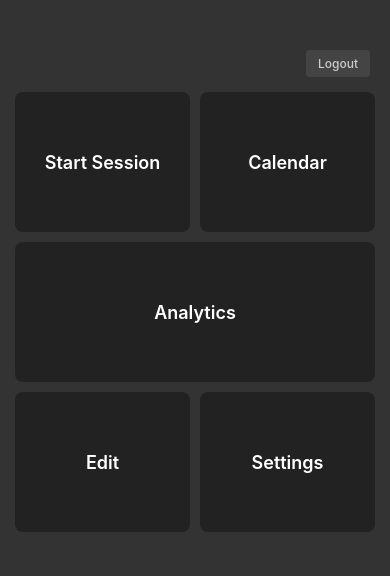
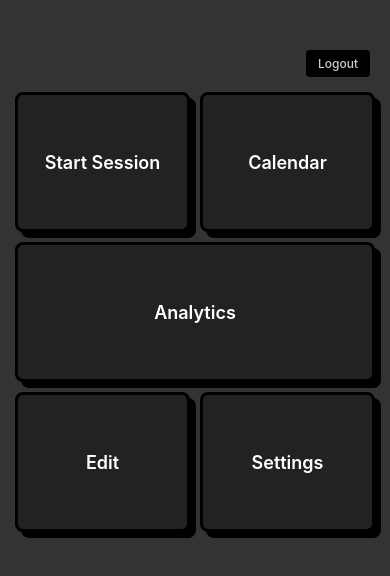
Before and after one commit to saska0/workoutapp, a React Native app in the folder workoutapp/: screen /Main in a window 390 px wide. Shown: the top 576 px of the page. Built offline with nearby package versions, Linux system fonts and the light colour scheme; no server answers.

Commit message:
Cool styles!

```diff
--- a/workoutapp/src/components/TileBlock.tsx
+++ b/workoutapp/src/components/TileBlock.tsx
@@ -1,33 +1,106 @@
-import { Pressable, Text, StyleSheet, ViewStyle } from 'react-native'
+import { Pressable, Text, StyleSheet, ViewStyle, Animated, View } from 'react-native'
+import { useRef } from 'react'
 import { colors, typography } from '../theme';
 
 type TileBlockProps = {
   title: string
   onPress: () => void
   style?: ViewStyle
+  tileColor?: string
 }
 
-export default function TileBlock({ title, onPress, style }: TileBlockProps) {
+export default function TileBlock({ title, onPress, style, tileColor = colors.button.tileDefault }: TileBlockProps) {
+  const tileOffsetX = useRef(new Animated.Value(0)).current
+  const tileOffsetY = useRef(new Animated.Value(0)).current
+
+  const handlePressIn = () => {
+    Animated.parallel([
+      Animated.timing(tileOffsetX, {
+        toValue: 6,
+        duration: 150,
+        useNativeDriver: true,
+      }),
+      Animated.timing(tileOffsetY, {
+        toValue: 6,
+        duration: 150,
+        useNativeDriver: true,
+      }),
+    ]).start()
+  }
+
+  const handlePressOut = () => {
+    Animated.parallel([
+      Animated.timing(tileOffsetX, {
+        toValue: 0,
+        duration: 150,
+        useNativeDriver: true,
+      }),
+      Animated.timing(tileOffsetY, {
+        toValue: 0,
+        duration: 150,
+        useNativeDriver: true,
+      }),
+    ]).start()
+  }
+
   return (
-    <Pressable
-      onPress={onPress}
-      style={({ pressed }) => [styles.tile, style, pressed && styles.pressed]}
-    >
-      <Text style={styles.title}>{title}</Text>
-    </Pressable>
+    <View style={[styles.container, style]}>
+      {/* Shadow/Border Layer - stays in place */}
+      <View style={styles.shadow} />
+
+      {/* Main Tile - animates down and right towards shadow */}
+      <Animated.View
+        style={[
+          styles.tileWrapper,
+          {
+            transform: [
+              { translateX: tileOffsetX },
+              { translateY: tileOffsetY }
+            ]
+          }
+        ]}
+      >
+        <Pressable
+          onPress={onPress}
+          onPressIn={handlePressIn}
+          onPressOut={handlePressOut}
+          style={[styles.tile, { backgroundColor: tileColor }]}
+        >
+          <Text style={styles.title}>{title}</Text>
+        </Pressable>
+      </Animated.View>
+    </View>
   )
 }
 
 const styles = StyleSheet.create({
+  container: {
+    flex: 1,
+    margin: 5,
+    minHeight: 140,
+  },
+  shadow: {
+    position: 'absolute',
+    top: 6,
+    left: 6,
+    right: -6,
+    bottom: -6,
+    backgroundColor: colors.border.primary,
+    borderRadius: 8,
+    zIndex: 1,
+  },
+  tileWrapper: {
+    flex: 1,
+    zIndex: 2,
+  },
   tile: {
-    backgroundColor: colors.button.tileDefault,
     padding: 20,
     borderRadius: 8,
     justifyContent: 'center',
     alignItems: 'center',
     flex: 1,
-    margin: 5,
-    minHeight: 140,
+    borderWidth: 3,
+    borderColor: colors.border.primary,
   },
   pressed: {
     opacity: 0.7,
--- /dev/null
+++ b/workoutapp/src/components/WideButton.tsx
@@ -0,0 +1,126 @@
+import { Pressable, Text, StyleSheet, ViewStyle, Animated, View } from 'react-native'
+import { useRef } from 'react'
+import { colors, typography } from '../theme';
+
+type WideButtonProps = {
+  title: string
+  onPress: () => void
+  style?: ViewStyle
+  backgroundColor?: string
+  textColor?: string
+}
+
+export default function WideButton({
+  title,
+  onPress,
+  style,
+  backgroundColor = colors.button.dark,
+  textColor = colors.text.primary
+}: WideButtonProps) {
+  const buttonOffsetX = useRef(new Animated.Value(0)).current
+  const buttonOffsetY = useRef(new Animated.Value(0)).current
+
+  const handlePressIn = () => {
+    Animated.parallel([
+      Animated.timing(buttonOffsetX, {
+        toValue: 4,
+        duration: 100,
+        useNativeDriver: true,
+      }),
+      Animated.timing(buttonOffsetY, {
+        toValue: 4,
+        duration: 100,
+        useNativeDriver: true,
+      }),
+    ]).start()
+  }
+
+  const handlePressOut = () => {
+    Animated.parallel([
+      Animated.timing(buttonOffsetX, {
+        toValue: 0,
+        duration: 100,
+        useNativeDriver: true,
+      }),
+      Animated.timing(buttonOffsetY, {
+        toValue: 0,
+        duration: 100,
+        useNativeDriver: true,
+      }),
+    ]).start()
+  }
+
+  const buttonStyle = [styles.button, { backgroundColor }]
+
+  return (
+    <View style={[styles.container, style]}>
+      {/* Shadow/Border Layer - stays in place */}
+      <View style={styles.shadow} />
+
+      {/* Main Button - animates down and right towards shadow */}
+      <Animated.View
+        style={[
+          styles.buttonWrapper,
+          {
+            transform: [
+              { translateX: buttonOffsetX },
+              { translateY: buttonOffsetY }
+            ]
+          }
+        ]}
+      >
+        <Pressable
+          onPress={onPress}
+          onPressIn={handlePressIn}
+          onPressOut={handlePressOut}
+          style={buttonStyle}
+        >
+          <Text style={[styles.title, { color: textColor }]}>{title}</Text>
+        </Pressable>
+      </Animated.View>
+    </View>
+  )
+}
+
+const styles = StyleSheet.create({
+  container: {
+    width: '100%',
+    marginBottom: 6,
+  },
+  shadow: {
+    position: 'absolute',
+    top: 4,
+    left: 4,
+    right: -4,
+    bottom: -4,
+    backgroundColor: colors.border.primary,
+    borderRadius: 8,
+    zIndex: 1,
+  },
+  buttonWrapper: {
+    zIndex: 2,
+  },
+  button: {
+    paddingVertical: 12,
+    paddingHorizontal: 20,
+    borderRadius: 8,
+    borderWidth: 3,
+    borderColor: colors.border.primary,
+    alignItems: 'center',
+    justifyContent: 'center',
+  },
+  buttonOutline: {
+    paddingVertical: 12,
+    paddingHorizontal: 20,
+    borderRadius: 8,
+    borderWidth: 3,
+    backgroundColor: 'transparent',
+    alignItems: 'center',
+    justifyContent: 'center',
+  },
+  title: {
+    fontSize: typography.fontSize.md,
+    fontWeight: typography.fontWeight.semibold,
+    textAlign: 'center',
+  },
+})
--- a/workoutapp/src/screens/AgendaScreen.tsx
+++ b/workoutapp/src/screens/AgendaScreen.tsx
@@ -103,12 +103,12 @@ const styles = StyleSheet.create({
 	title: { color: colors.text.primary, fontSize: typography.fontSize.lg, fontWeight: typography.fontWeight.semibold, flex: 1, textAlign: 'center' },
 	spacer: { width: 31 },
 	listContent: { padding: 12 },
-	sessionCard: { backgroundColor: colors.background.secondary, borderRadius: 8, padding: 12, marginBottom: 12, borderWidth: StyleSheet.hairlineWidth, borderColor: colors.border.primary },
+	sessionCard: { backgroundColor: colors.background.secondary, borderRadius: 8, padding: 12, marginBottom: 8, borderWidth: 3, borderColor: colors.border.primary },
 	sessionTitle: { color: colors.text.primary, fontSize: typography.fontSize.md, fontWeight: typography.fontWeight.semibold },
 	sessionTime: { color: colors.text.secondary, marginTop: 4 },
 	sessionNotes: { color: colors.text.secondary, marginTop: 6, fontStyle: 'italic' },
 	workoutsBlock: { marginTop: 10, gap: 6 },
-	workoutRow: { flexDirection: 'row', justifyContent: 'space-between', alignItems: 'center', paddingVertical: 4 },
+	workoutRow: { flexDirection: 'row', justifyContent: 'space-between', alignItems: 'center', paddingVertical: 4, },
 	workoutName: { color: colors.text.primary },
 	workoutMeta: { color: colors.text.secondary },
 	emptyWorkouts: { color: colors.text.secondary, marginTop: 8 },
--- a/workoutapp/src/screens/CalendarScreen.tsx
+++ b/workoutapp/src/screens/CalendarScreen.tsx
@@ -65,7 +65,7 @@ export default function CalendarScreen() {
 		completedDatesSet.forEach(date => {
 			marked[date] = {
 				selected: true,
-				selectedColor: colors.button.activated,
+				selectedColor: colors.border.primary,
 			};
 		});
 		return marked;
@@ -93,10 +93,8 @@ export default function CalendarScreen() {
 					backgroundColor: colors.background.secondary,
 					calendarBackground: colors.background.secondary,
 					textSectionTitleColor: colors.text.secondary,
-					todayTextColor: colors.button.primary,
 					dayTextColor: colors.text.primary,
 					textDisabledColor: colors.text.placeholder,
-					dotColor: colors.button.primary,
 					arrowColor: colors.text.primary,
 					monthTextColor: colors.text.primary,
 					textMonthFontWeight: typography.fontWeight.semibold as any,
@@ -120,6 +118,8 @@ const styles = StyleSheet.create({
       paddingBottom: 12,
       paddingTop: 3,
       backgroundColor: colors.background.primary,
+	  borderBottomWidth: 5,
+	  borderColor: colors.border.primary,
     },
     backButton: {
       padding: 8,
@@ -137,5 +137,5 @@ const styles = StyleSheet.create({
 		textAlign: 'center'
 	},
 	spacer: { width: 31 },
-	calendar: { backgroundColor: colors.background.primary },
+	calendar: { backgroundColor: colors.background.secondary },
 });
--- a/workoutapp/src/screens/EditMenuScreen.tsx
+++ b/workoutapp/src/screens/EditMenuScreen.tsx
@@ -8,6 +8,7 @@ import SwipeableRow from '../components/SwipeableRow';
 import { fetchUserTemplates, fetchSelectedTemplates, updateSelectedTemplates, deleteTemplate } from '../api/templates';
 import { getAuthToken } from '../api/auth';
 import TileBlock from '@components/TileBlock';
+import WideButton from '../components/WideButton';
 import { colors, typography } from '../theme';
 
 type Props = NativeStackScreenProps<RootStackParamList, 'EditMenu'>;
@@ -143,8 +144,8 @@ export default function EditMenuScreen({ navigation }: Props) {
       </View>
 
       <View style={styles.tileRow}>
-        <TileBlock title="Create" onPress={() => navigation.navigate('CreateTemplate')} style={styles.tileBlock} />
-        <TileBlock title="Browse" onPress={() => navigation.navigate('BrowseTemplates')} style={styles.tileBlock} />
+        <TileBlock title="Create" onPress={() => navigation.navigate('CreateTemplate')} />
+        <TileBlock title="Browse" onPress={() => navigation.navigate('BrowseTemplates')} />
       </View>
       {loading ? (
         <ActivityIndicator testID="loading-indicator" size="large" color={colors.text.primary} />
@@ -185,25 +186,27 @@ export default function EditMenuScreen({ navigation }: Props) {
               {selectedWorkoutForMenu?.name}
             </Text>
 
-            <TouchableOpacity style={styles.modalButton} onPress={handleEditWorkout}>
-              <Text style={styles.modalButtonText}>Edit</Text>
-            </TouchableOpacity>
+            <WideButton
+              title="Edit"
+              onPress={handleEditWorkout}
+              backgroundColor={colors.button.dark}
+              style={styles.wideButton}
+            />
 
-            <TouchableOpacity
-              style={[
-                styles.modalButton,
-                deleteConfirmation ? styles.confirmDeleteButton : styles.deleteButton
-              ]}
+            <WideButton
+              title={deleteConfirmation ? 'Confirm Delete' : 'Delete'}
               onPress={handleDeleteWorkout}
-            >
-              <Text style={[styles.modalButtonText, styles.deleteButtonText]}>
-                {deleteConfirmation ? 'Confirm Delete' : 'Delete'}
-              </Text>
-            </TouchableOpacity>
+              backgroundColor={deleteConfirmation ? colors.button.deactivated : colors.button.dark}
+              style={styles.wideButton}
+            />
 
-            <TouchableOpacity style={styles.cancelButton} onPress={closeModal}>
-              <Text style={styles.cancelButtonText}>Cancel</Text>
-            </TouchableOpacity>
+            <WideButton
+              title="Cancel"
+              onPress={closeModal}
+              textColor={colors.text.secondary}
+              backgroundColor={colors.button.tileDefault}
+              style={styles.wideButton}
+            />
           </TouchableOpacity>
         </TouchableOpacity>
       </Modal>
@@ -245,9 +248,6 @@ const styles = StyleSheet.create({
     justifyContent: 'space-between',
     paddingHorizontal: 10,
   },
-  tileBlock: {
-    backgroundColor: colors.background.secondary,
-  },
   scrollView: {
     flex: 1,
     marginTop: 10,
@@ -262,6 +262,8 @@ const styles = StyleSheet.create({
   modalContent: {
     backgroundColor: colors.background.secondary,
     borderRadius: 12,
+    borderWidth: 3,
+    borderColor: colors.border.primary,
     padding: 24,
     width: '80%',
     maxWidth: 300,
@@ -309,4 +311,10 @@ const styles = StyleSheet.create({
     fontSize: typography.fontSize.md,
     textAlign: 'center',
   },
+  cancelButtonStyle: {
+    marginTop: 8,
+  },
+  wideButton: {
+    marginBottom: 10,
+  },
 });
--- a/workoutapp/src/screens/EditTemplateScreen.tsx
+++ b/workoutapp/src/screens/EditTemplateScreen.tsx
@@ -13,7 +13,6 @@ const stepKinds = ['exercise', 'stretch', 'rest'] as const;
 
 export default function EditTemplateScreen({ navigation, route }: Props) {
   const { templateId } = route.params;
-  console.log('Editing template with ID:', templateId);
   const [name, setName] = useState('');
   const [steps, setSteps] = useState<WorkoutStep[]>([]);
   const [loading, setLoading] = useState(true);
--- a/workoutapp/src/screens/SessionScreen.tsx
+++ b/workoutapp/src/screens/SessionScreen.tsx
@@ -214,22 +214,21 @@ export default function SessionScreen({ navigation }: Props) {
                       },
                     })
                   }
-                  style={styles.tileBlock}
                 />
               ))}
-              {row.length === 1 && <View style={[styles.tileBlock, styles.invisibleTile]} />}
+              {row.length === 1 && <View/>}
             </View>
           ))
         )}
 
         <View style={styles.row}>
-          <TileBlock title="Edit" onPress={() => navigation.navigate('EditMenu')} style={styles.tileBlock} />
+          <TileBlock title="Edit" onPress={() => navigation.navigate('EditMenu')} />
         </View>
         <View style={styles.row}>
           <TileBlock
             title="End Session"
             onPress={() => setEndModalVisible(true)}
-            style={styles.endSessionTile}
+            tileColor={colors.button.deactivated}
           />
         </View>
       </ScrollView>
@@ -258,12 +257,12 @@ export default function SessionScreen({ navigation }: Props) {
               <TileBlock
                 title="Discard"
                 onPress={handleDiscardSession}
-                style={styles.modalButtonDiscard}
+                tileColor={colors.button.deactivated}
               />
               <TileBlock
                 title={isLoggingSession ? "Logging..." : "Log Session"}
                 onPress={handleLogSession}
-                style={styles.modalButtonLog}
+                tileColor={colors.button.activated}
               />
             </View>
             {completedWorkouts.length > 0 && (
@@ -309,9 +308,6 @@ const styles = StyleSheet.create({
   invisibleTile: {
     opacity: 0,
   },
-  endSessionTile: {
-    backgroundColor: colors.button.deactivated,
-  },
   modalOverlay: {
     flex: 1,
     backgroundColor: 'rgba(0,0,0,0.4)',
@@ -332,12 +328,6 @@ const styles = StyleSheet.create({
     justifyContent: 'space-between',
     alignItems: 'center',
   },
-  modalButtonLog: {
-    backgroundColor: colors.button.activated,
-  },
-  modalButtonDiscard: {
-    backgroundColor: colors.button.deactivated,
-  },
   modalTitle: {
     fontSize: typography.fontSize.title,
     color: colors.text.primary,
--- a/workoutapp/src/theme/colors.ts
+++ b/workoutapp/src/theme/colors.ts
@@ -13,7 +13,7 @@ export const colors = {
   },
 
   border: {
-    primary: '#444444',
+    primary: '#000000',
     error: '#ff6b6b',
   },
 
```
